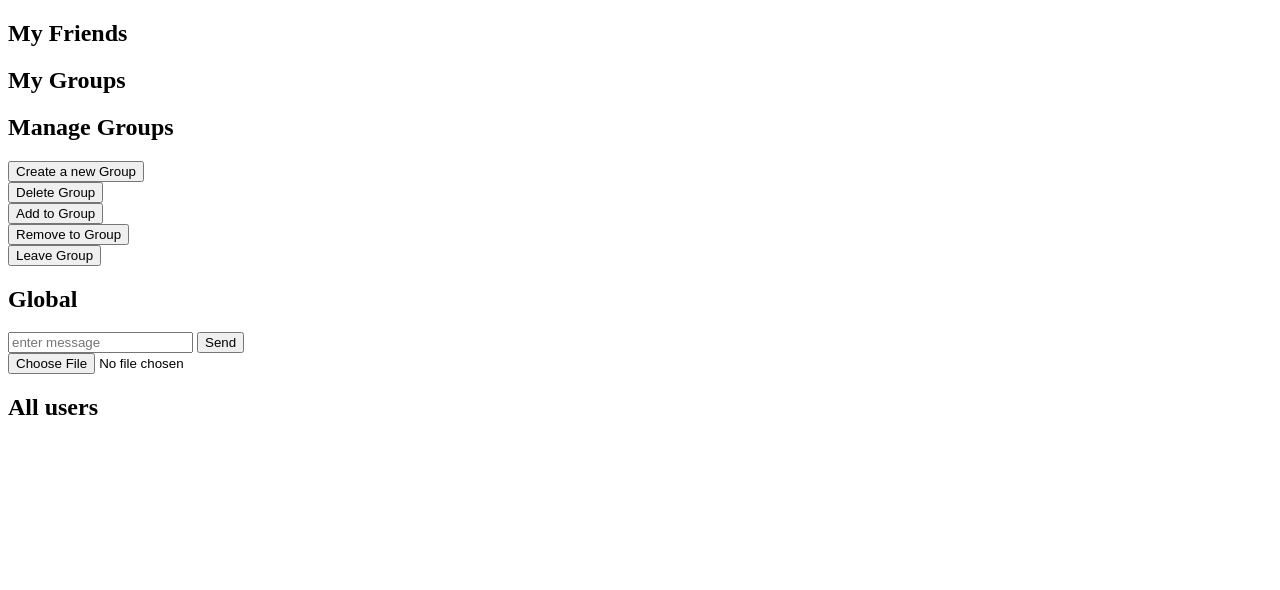
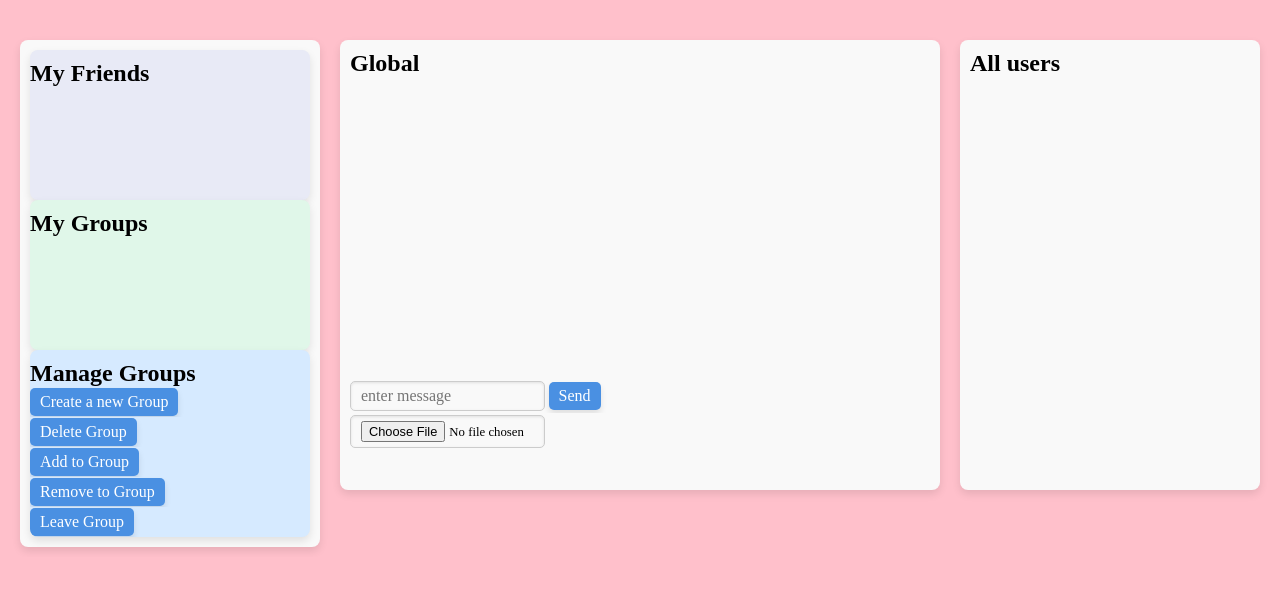
Before and after one commit to abdul7to7/GC_Final, a website: page frontend/main.html in a window 1280 px wide. Drawn offline with nearby package versions, Linux system fonts and the light colour scheme; no server answers.

Commit message:
css updated

```diff
--- a/controllers/authControllers.js
+++ b/controllers/authControllers.js
@@ -52,7 +52,7 @@ exports.signup = async (req, res, next) => {
 
 exports.login = async (req, res, next) => {
   try {
-    console.log(req.body);
+
     const hashed = await bcrypt.hash(req.body.password, 10);
     if (!hashed) {
       return res.status(500).json({ success: false, message: `something went wrong` });
@@ -68,7 +68,6 @@ exports.login = async (req, res, next) => {
       const { password, updatedAt, createdAt, ...userDetails } =
         user.dataValues;
       const token = await generateToken(userDetails);
-      console.log("userDetails---->", userDetails);
       return res.status(201).json({
         success: true,
         message: "login successfully",
--- a/controllers/groupMessageController.js
+++ b/controllers/groupMessageController.js
@@ -17,7 +17,7 @@ exports.getPrevGroupMessage = async (req, res) => {
         exclude: ["createdAt", "updatedAt"],
       },
       order: [["createdAt", "DESC"]],
-      limit: 10,
+      limit: 15,
     });
     let fileKeys = [];
     for (let msg of msgs) {
--- a/controllers/messageController.js
+++ b/controllers/messageController.js
@@ -14,7 +14,7 @@ exports.getChat = async (req, res, next) => {
       },
 
       order: [["createdAt", "DESC"]],
-      limit: 10,
+      limit: 15,
     });
 
     let fileKeys = [];
--- a/frontend/main.css
+++ b/frontend/main.css
@@ -1,22 +1,159 @@
-/* * {
+* {
     margin: 0;
     padding: 0;
+    box-sizing: border-box;
+    /* color: red; */
+    overflow-wrap: break-word;
+    overflow: auto;
+
+}
+
+body {
+    width: 100%;
+    background-color: pink;
 }
 
 #bodyContainer {
-    width: 100%;
-    height: 100%
+    /* color: green; */
+    background-color: pink;
+    display: flex;
+    flex-wrap: wrap;
+    justify-content: space-around;
+    align-items: flex-start;
+    flex-grow: 100%;
+    height: 100%;
+    padding: 10px 10px 10px 10px;
 }
 
-.red_border_1 {
-    border: 1px solid red;
+#leftSection {
+    background-color: #f9f9f9;
+    border-radius: 8px;
+    box-shadow: 0 4px 8px rgba(0, 0, 0, 0.1);
+    min-height: 500px;
+    width: 300px;
+    padding: 10px 10px 10px 10px;
+    margin-top: 30px;
 }
 
-.flex {
-    display: flex;
+#midSection {
+    background-color: #f9f9f9;
+    border-radius: 8px;
+    box-shadow: 0 4px 8px rgba(0, 0, 0, 0.1);
+    height: 450px;
+    width: 600px;
+    padding: 10px 10px 10px 10px;
+    position: relative;
+    margin-top: 30px;
 }
 
-.flex_c {
-    display: flex;
-    flex-direction: column;
-} */
+#rightSection {
+    background-color: #f9f9f9;
+    border-radius: 8px;
+    box-shadow: 0 4px 8px rgba(0, 0, 0, 0.1);
+    height: 450px;
+    width: 300px;
+    padding: 10px 10px 10px 10px;
+    margin-top: 30px;
+}
+
+#user_friends {
+    background-color: #e8eaf6;
+    border-radius: 8px;
+    box-shadow: 0 4px 8px rgba(0, 0, 0, 0.1);
+    min-height: 150px;
+    padding-top: 10px;
+}
+
+#user_groups {
+    background-color: #e0f7e9;
+    border-radius: 8px;
+    box-shadow: 0 4px 8px rgba(0, 0, 0, 0.1);
+    min-height: 150px;
+    padding-top: 10px;
+}
+
+#manage_groups {
+    background-color: #d6eaff;
+    border-radius: 8px;
+    box-shadow: 0 4px 8px rgba(0, 0, 0, 0.1);
+    min-height: 150px;
+    padding-top: 10px;
+}
+
+#send_message_input_container {
+    margin-bottom: 30px;
+    position: absolute;
+    bottom: 10px;
+}
+
+#chat_box {
+    padding: 10px 0 10px 10px;
+    height: 300px;
+}
+
+/* Input Box Styling */
+input,
+textarea,
+select {
+    width: 70%;
+    padding: 5px 10px;
+    margin: 2px 0;
+    font-size: 1rem;
+    font-family: inherit;
+    border: 1px solid #ccc;
+    border-radius: 5px;
+    outline: none;
+    box-shadow: inset 0 1px 3px rgba(0, 0, 0, 0.1);
+    transition: border-color 0.3s ease, box-shadow 0.3s ease;
+    background-color: #f9f9f9;
+}
+
+input:focus,
+textarea:focus,
+select:focus {
+    border-color: #4a90e2;
+    /* Highlight color */
+    box-shadow: 0 0 5px rgba(74, 144, 226, 0.3);
+    background-color: #fff;
+    /* Lighter background on focus */
+}
+
+/* Button Styling */
+button {
+    padding: 5px 10px;
+    margin-top: 1px;
+    margin-bottom: 1px;
+    font-size: 1rem;
+    font-family: inherit;
+    font-weight: 400;
+    color: #fff;
+    background-color: #4a90e2;
+    /* Primary button color */
+    border: none;
+    border-radius: 5px;
+    cursor: pointer;
+    transition: background-color 0.3s ease, box-shadow 0.3s ease;
+    box-shadow: 0 4px 6px rgba(0, 0, 0, 0.1);
+}
+
+button:hover {
+    background-color: #357abd;
+    /* Darker shade on hover */
+    box-shadow: 0 6px 8px rgba(0, 0, 0, 0.15);
+}
+
+button:active {
+    background-color: #2c6091;
+    /* Even darker shade on active */
+    box-shadow: 0 3px 5px rgba(0, 0, 0, 0.2);
+}
+
+button:disabled {
+    background-color: #ccc;
+    cursor: not-allowed;
+    box-shadow: none;
+}
+
+#input_message_file {
+    font-size: 0.8rem;
+}
--- a/frontend/main.html
+++ b/frontend/main.html
@@ -17,8 +17,9 @@
           <h2>My Groups</h2>
           <ui id="user_groups_list"></ui>
         </div>
+        <div id="manage_groups">
+          <h2>Manage Groups</h2>
           <div id="create_group" class="flex_c red_border_1">
-          <h2>Manage Groups</h2>
             <button id="create_group_section_btn">Create a new Group</button>
             <div id="create_group_section" style="display: none">
               <input
@@ -86,12 +87,14 @@
           </div>
         </div> -->
         </div>
+      </div>
       <div id="midSection">
         <div id="chat_section" class="flex_c red_border_1">
           <h2 id="chatting_with">Global</h2>
           <div id="chat_box">
             <ui id="chat_list"></ui>
           </div>
+          <div id="send_message_input_container">
             <div id="new_chat_section">
               <input
                 type="text"
@@ -103,6 +106,7 @@
             </div>
             <div id="new_chat_section_file">
               <input type="file" id="input_message_file" />
+            </div>
           </div>
         </div>
       </div>
--- a/frontend/main.js
+++ b/frontend/main.js
@@ -12,8 +12,7 @@ window.addEventListener("DOMContentLoaded", async (e) => {
   const isReceiverGroup = Number(localStorage.getItem("isReceiverGroup"));
   userFriends = await getUserFriends(token);
   userGroups = await getUserGroups(token);
-  console.log(userGroups);
-  //   userGroups.splice(0, 1);
+
   const allUsers = await getAllUsers(token);
   const prevChat = await getPrevChat(token, receiverId, isReceiverGroup);
 
@@ -619,7 +618,7 @@ function addPrevChatToUI(chat) {
 
 function addNewMessageToUI({ message, sender, url }) {
   const chatList = document.getElementById("chat_list");
-  while (chatList.childNodes.length >= 10) {
+  while (chatList.childNodes.length >= 15) {
     chatList.removeChild(chatList.firstChild);
   }
   const textNode = document.createTextNode(message);
@@ -733,7 +732,7 @@ const uploadFile = async (file, token, receiverId, isReceiverGroup) => {
       `${server}/file/getuploadurl?fileName=${file.name}&fileType=${file.type}`
     );
     const { url, fileKey } = await response.json();
-    console.log("url---->", url);
+
     const uploadToAws = await fetch(url, {
       method: "PUT",
       headers: {
@@ -741,12 +740,11 @@ const uploadFile = async (file, token, receiverId, isReceiverGroup) => {
       },
       body: file,
     });
-    console.log("fileKey------->", fileKey);
     if (!(uploadToAws && uploadToAws.ok)) {
       console.error("something went wrong unable to send file");
       return false;
     }
-    console.log(uploadToAws);
+
     if (isReceiverGroup) {
       socket.emit("sendGroupMessage", {
         groupId: receiverId,
@@ -764,16 +762,6 @@ const uploadFile = async (file, token, receiverId, isReceiverGroup) => {
         fileKey,
       });
     }
-
-    // await fetch(`${server}/file/confirm-upload`, {
-    //   method: "POST",
-    //   headers: { "Content-Type": "application/json" },
-    //   body: JSON.stringify({
-    //     fileId,
-    //     fileName: file.name,
-    //     fileType: file.type,
-    //   }),
-    // });
   } catch (e) {
     console.log(e);
   }
```
Also changed, not shown: util/socket.js (+0 -7 lines). Lines whose indentation alone changed are shown as unchanged.
